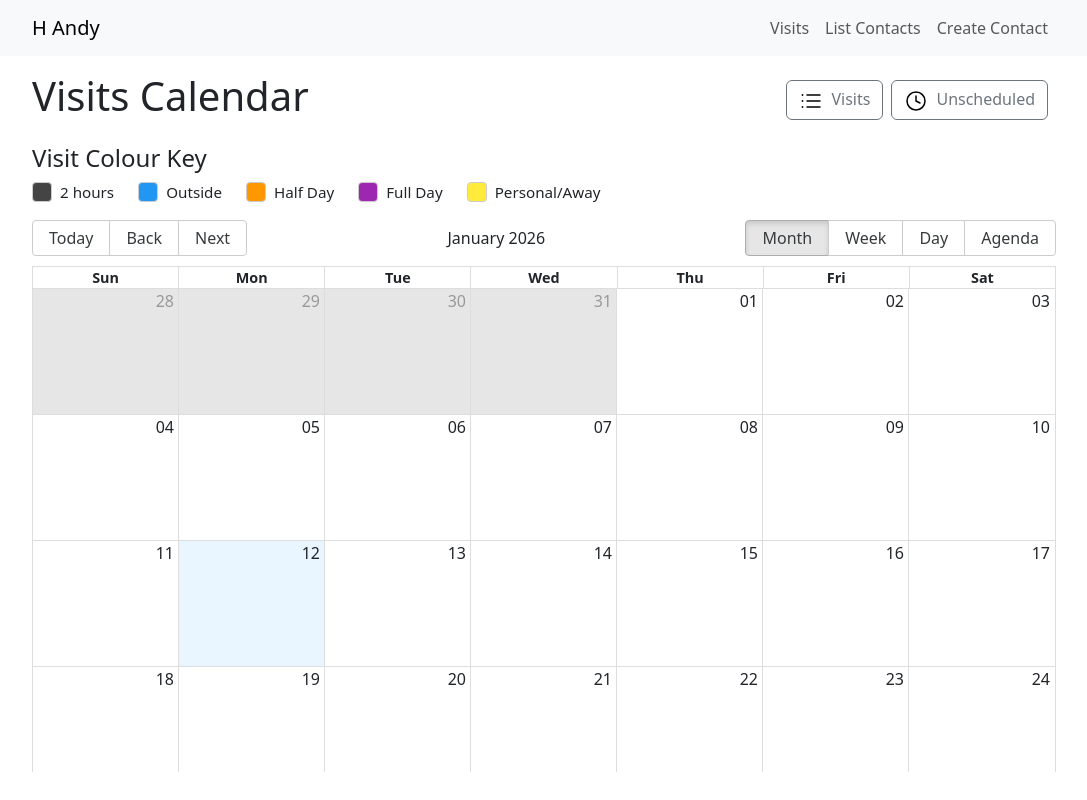
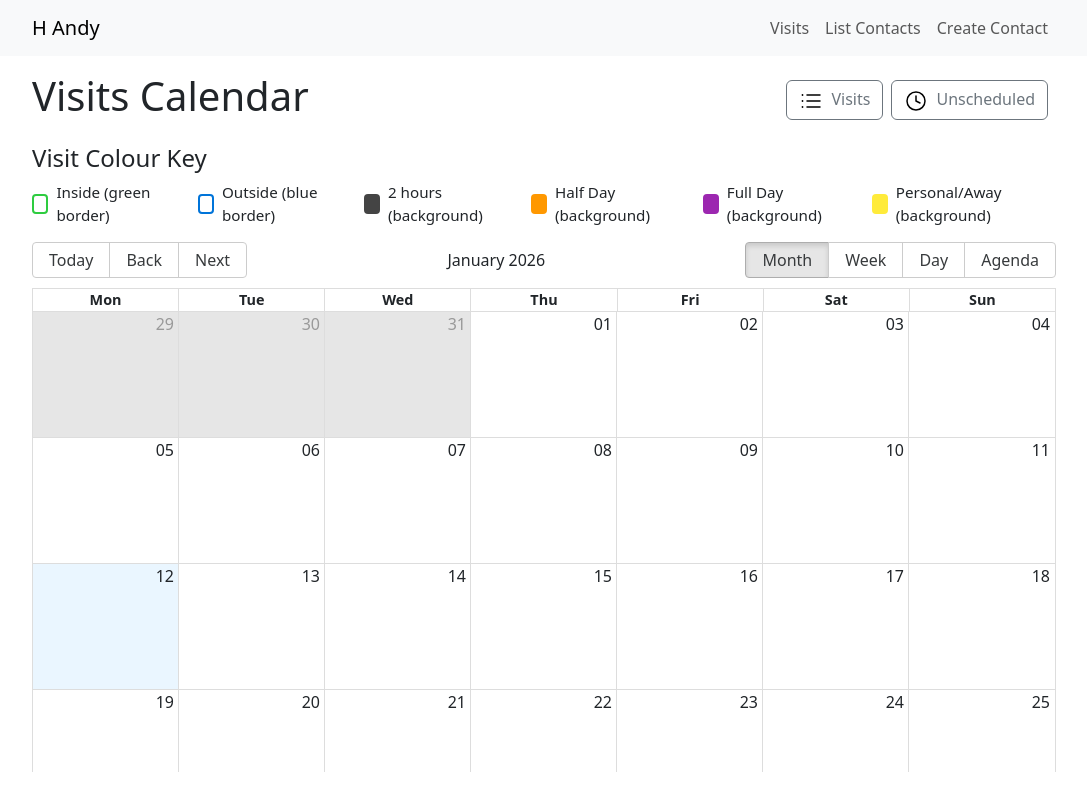
Before and after one commit to GlennPacker/Contact-Sched-Voice, a Next.js app: page /visits/calendar in a window 1280 px wide. Shown: the whole page, without its empty margins (96-1183 px from the left). Built offline with nearby package versions, Linux system fonts and the light colour scheme; no server answers; the database is empty.

Commit message:
isinside border

```diff
--- a/components/CalendarKey/CalendarKey.jsx
+++ b/components/CalendarKey/CalendarKey.jsx
@@ -3,11 +3,12 @@ import styles from './CalendarKey.module.scss';
 
 // Example key data. You can update or pass this as props.
 const keyItems = [
-  { color: '#444', description: '2 hours' },
-  { color: '#2196F3', description: 'Outside' },
-  { color: '#FF9800', description: 'Half Day' },
-  { color: '#9C27B0', description: 'Full Day' },
-  { color: '#FFEB3B', description: 'Personal/Away' },
+  { color: '#2ecc40', description: 'Inside (green border)' },
+  { color: '#0074d9', description: 'Outside (blue border)' },
+  { color: '#444', description: '2 hours (background)' },
+  { color: '#FF9800', description: 'Half Day (background)' },
+  { color: '#9C27B0', description: 'Full Day (background)' },
+  { color: '#FFEB3B', description: 'Personal/Away (background)' },
 ];
 
 const CalendarKey = () => (
@@ -18,7 +19,10 @@ const CalendarKey = () => (
         <div key={idx} className={styles.keyItem}>
           <span
             className={styles.colorSwatch}
-            style={{ backgroundColor: item.color }}
+            style={{
+              backgroundColor: ['#444', '#2196F3', '#FF9800', '#9C27B0', '#FFEB3B'].includes(item.color) ? item.color : 'transparent',
+              border: ['#2ecc40', '#0074d9'].includes(item.color) ? `2px solid ${item.color}` : 'none',
+            }}
           />
           <span className={styles.description}>{item.description}</span>
         </div>
--- a/components/Visit/Visit.jsx
+++ b/components/Visit/Visit.jsx
@@ -34,7 +34,6 @@ const Visit = forwardRef(function Visit({
               e.preventDefault();
               toggleCollapse(idx);
             }
-
           }}
           role="button"
           tabIndex={0}
--- a/pages/visits/calendar/index.jsx
+++ b/pages/visits/calendar/index.jsx
@@ -1,7 +1,6 @@
 import 'react-big-calendar/lib/css/react-big-calendar.css';
 
 import * as addressService from '../../../lib/addressService';
-import { VisitTime } from '../../../lib/referenceDataService';
 
 import { Calendar, dateFnsLocalizer } from 'react-big-calendar';
 import React, { useState } from 'react';
@@ -9,6 +8,7 @@ import { addMonths, parseISO, startOfMonth } from 'date-fns';
 
 import CalendarKey from '../../../components/CalendarKey/CalendarKey';
 import CalendarToast from '../../../components/CalendarToast/CalendarToast';
+import { VisitTime } from '../../../lib/referenceDataService';
 import VisitsToolbar from '../../../components/VisitsToolbar/VisitsToolbar';
 import calStyles from './Calendar.module.scss';
 import { enUS } from 'date-fns/locale';
@@ -22,7 +22,12 @@ import { supabase } from '../../../lib/supabaseClient';
 import { useRouter } from 'next/router';
 
 const locales = { 'en-US': enUS };
-const localizer = dateFnsLocalizer({ format, parse, startOfWeek, getDay, locales });
+// Force week to start on Monday
+function startOfWeekMonday(date, options) {
+  // 1 = Monday
+  return startOfWeek(date, { weekStartsOn: 1, ...options });
+}
+const localizer = dateFnsLocalizer({ format, parse, startOfWeek: startOfWeekMonday, getDay, locales });
 
 export default function VisitsCalendarPage({ events = [] }) {
   const router = useRouter();
@@ -64,17 +69,19 @@ export default function VisitsCalendarPage({ events = [] }) {
           onNavigate={handleNavigate}
           popup
           eventPropGetter={event => {
-            if (event.eventColor) {
+            const visit = event.resource?.visit;
+            let borderColor = 'transparent';
+            if (visit) {
+              borderColor = visit.isInside ? '#2ecc40' : '#0074d9';
+            }
             return {
               style: {
                 backgroundColor: event.eventColor,
                 color: event.eventColor === '#FFEB3B' ? '#333' : '#fff',
                 borderRadius: '6px',
-                  border: 'none',
+                border: `4px solid ${borderColor}`,
               }
             };
-            }
-            return {};
           }}
         />
       </div>
@@ -90,8 +97,6 @@ function getVisitEventColor(v) {
     return '#444'; // charcoal/grey for 2 hour
   } else if (v.time === VisitTime.HALF_DAY) {
     return '#FF9800'; // orange for half day
-  } else if (!v.isInside) {
-    return '#2196F3'; // blue for outside
   } else if (v.time === VisitTime.FULL_DAY) {
     return '#9C27B0'; // purple for full day
   }
```
Lines whose indentation alone changed are shown as unchanged.
